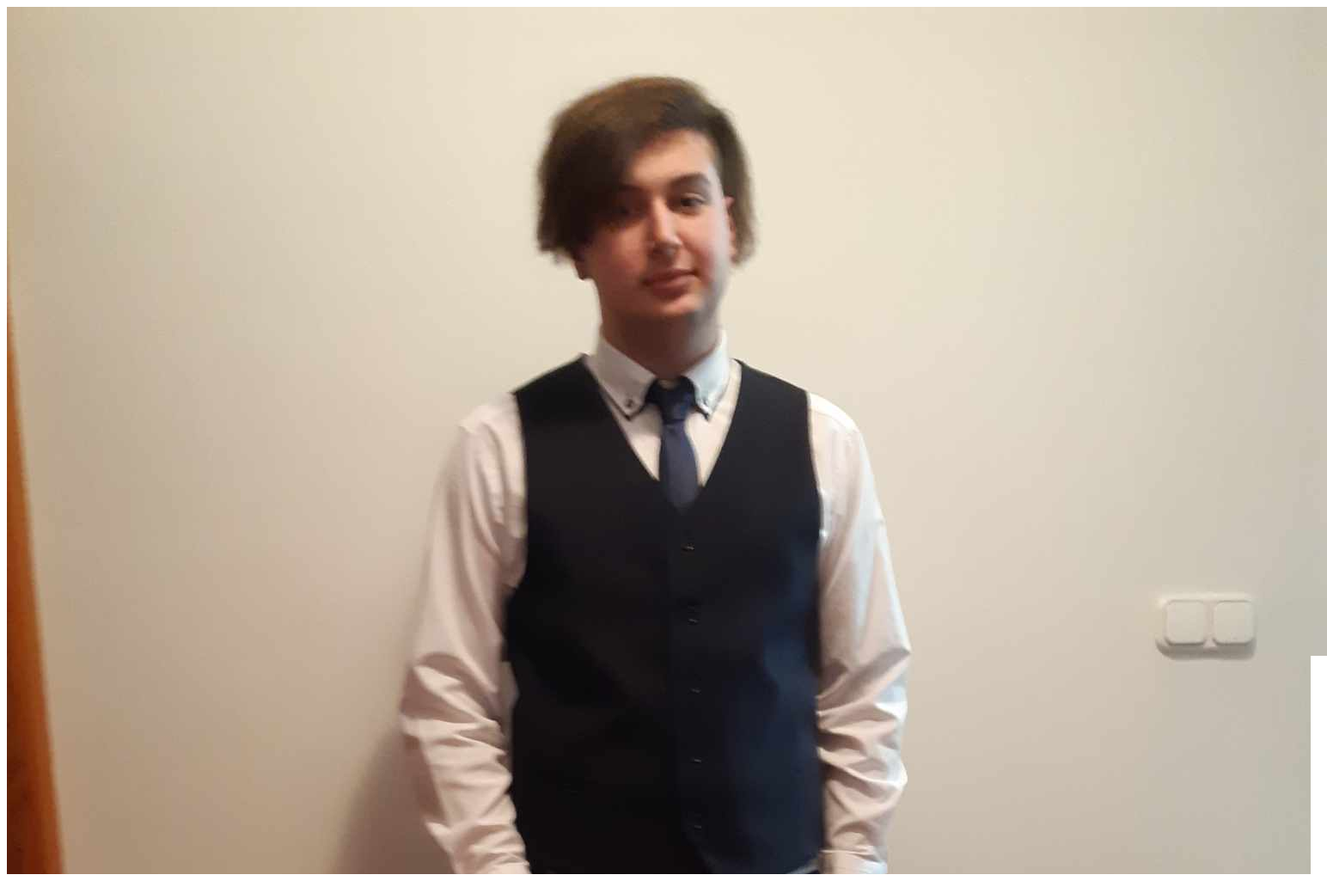
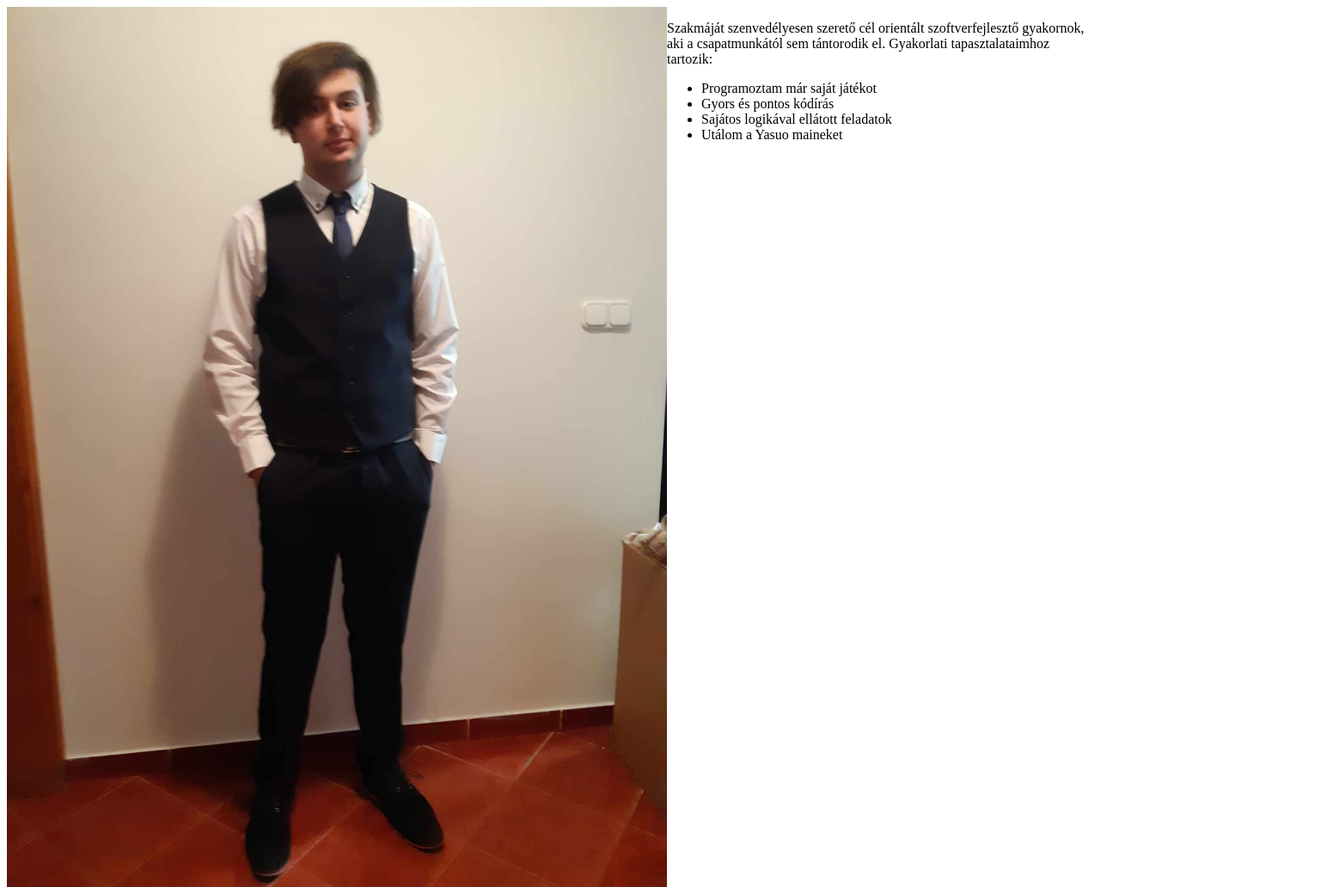
Before and after one commit to JedlikCsoportA2023/CV---Project-2-A, a plain HTML site: page index.html in a window 1280 px wide. Shown: the top 1032 px of the page at 86% size, 1544 px wide, since content can reach past the window. Drawn offline with Linux system fonts and the light colour scheme.

Commit message:
display flex

```diff
--- a/index.html
+++ b/index.html
@@ -12,10 +12,10 @@
         <div>
             <!--Felső rész (kiválasztó gombok), ez még változhat-->
         </div>
-        <div>
+        <div class="top">
             <div>
                 <!--Bal oldali kép, ez még változhat-->
-                <img src="andraskep.jpg" alt="">
+                <img src="andraskep.jpg" alt="" class="img">
             </div>
             <div>
                 <!--Jobb oldali szöveg-->
--- a/style.css
+++ b/style.css
@@ -2,3 +2,6 @@
     max-width: 100%;
     height: auto;
 }
+.top{
+    display: flex;
+}
```
